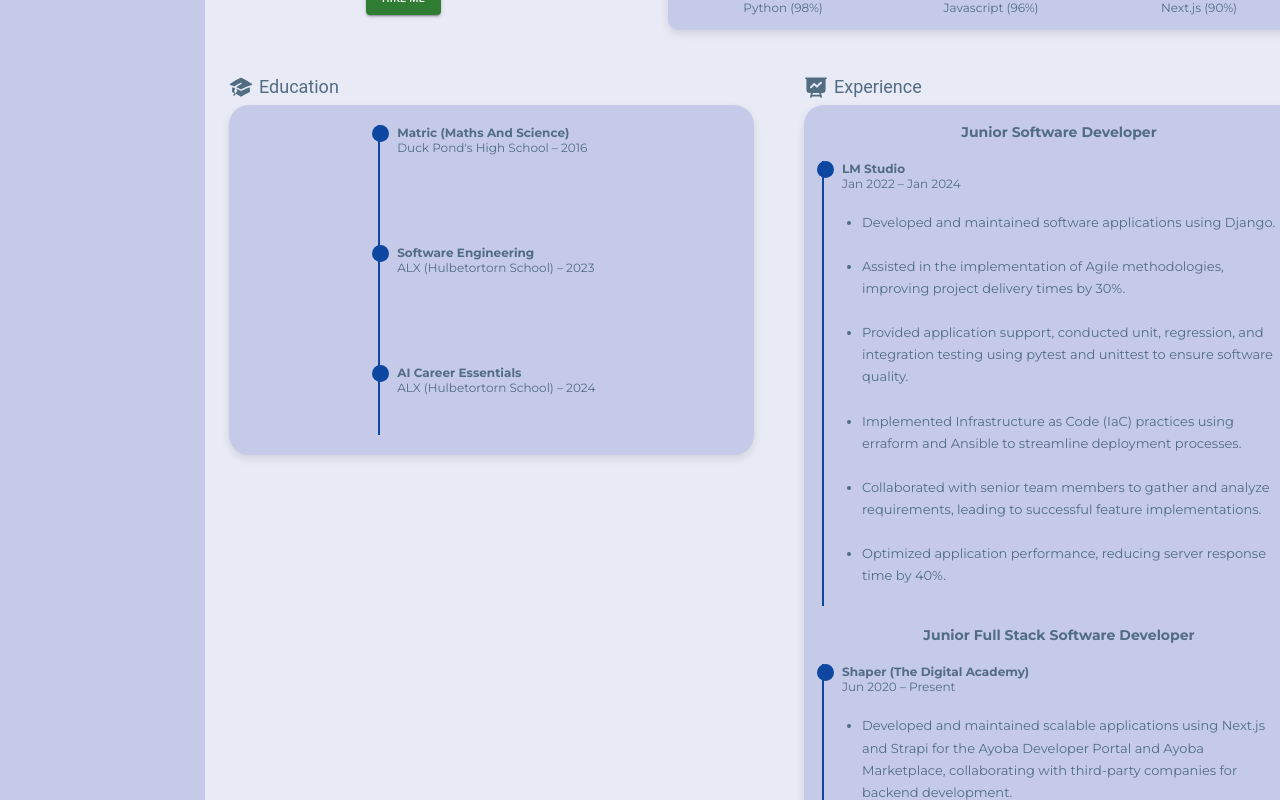
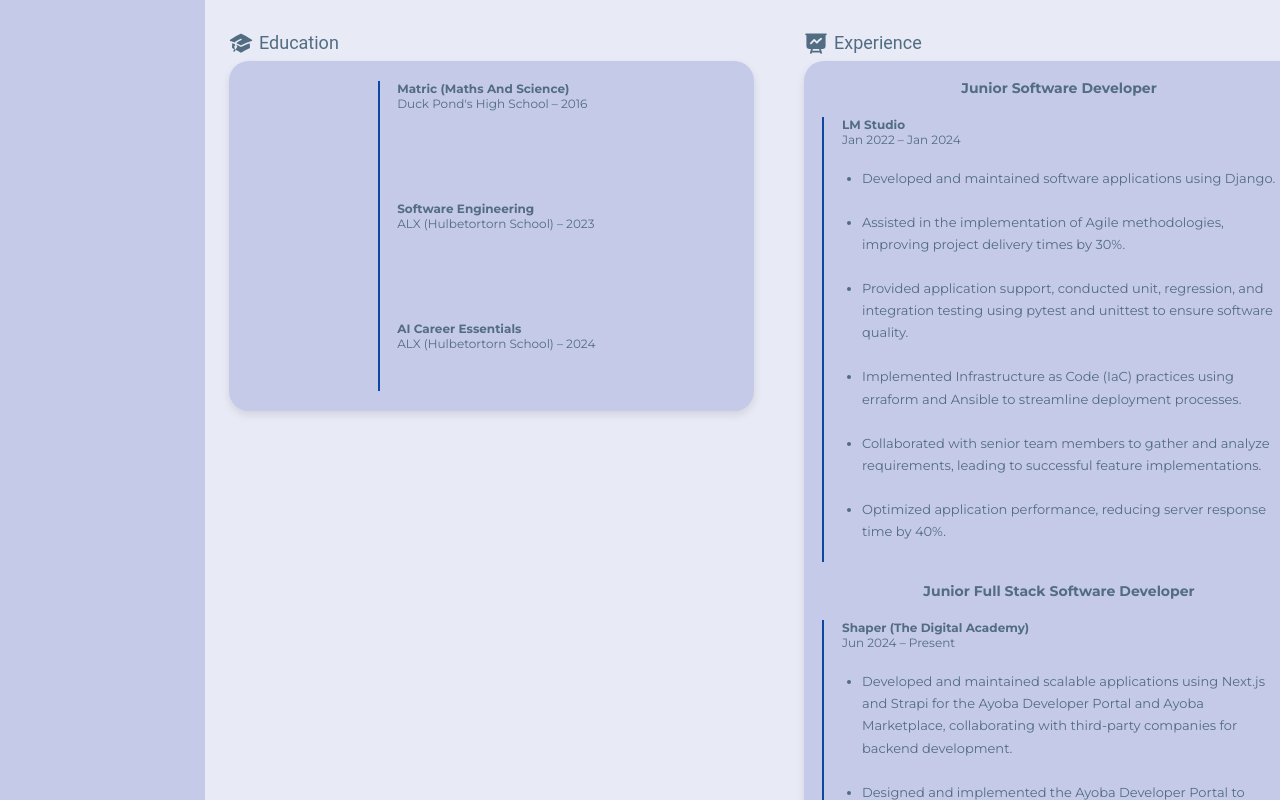
Before and after one commit to Mdlalose4life/Portfolio, a React (Vite) app: page /about in a window 1280 px wide. Shown: the part 440-1240 px from the top of the page. Built offline with nearby package versions, Linux system fonts and the light colour scheme.

Commit message:
Edit the ui

```diff
--- a/src/components/About.jsx
+++ b/src/components/About.jsx
@@ -12,7 +12,7 @@ import { HiAcademicCap } from "react-icons/hi2";
 const About_me = [
   {
     AboutMeName: 'Sbusiso Mdlalose',
-    description: 'I am a skilled Software Engineer driven by innovation and a commitment to excellence. With a strong foundation in software development from ALX Academy and hands-on experience at LM Studios, I specialize in designing and optimizing operational systems to streamline processes and exceed client expectations. My proficiency spans Python, JavaScript, SQL, and NoSQL databases, enabling me to tackle complex challenges with precision and creativity. '
+    description: 'Full Stack developer skilled in React, building sleek, scalable, and user-focused web interfaces with reusable components and modern design principles.'
   }
 ];
 
@@ -134,17 +134,14 @@ const About = () => {
               <div className='vertical-line'>
                 <div className='Education--content'>
                   <div className='Matric--controler'>
-                    <div className='circle'></div>
                     <div> <h4>Matric (Maths And Science)</h4> </div>
                     <time dateTime="2016/12/1"> Duck Pond's High School &ndash; 2016 </time>
                   </div>
                   <div className='Soft--controller'>
-                    <div className='circle'></div>
                     <div> <h4>Software Engineering</h4> </div>
                     <time dateTime="2016/12/1"> ALX (Hulbetortorn School) &ndash; 2023 </time>
                   </div>
                   <div className='AI--controller'>
-                    <div className='circle'></div>
                     <div> <h4>AI Career Essentials</h4> </div>
                     <time dateTime="2016/12/1">ALX (Hulbetortorn School) &ndash; 2024 </time>
                   </div>
@@ -167,7 +164,6 @@ const About = () => {
                 <div className='content'>
                   <div className='componany-name--and--date--controller'>
                     <div className='company--name'>
-                        <div className='circle'></div>
                         <div> <h4>LM Studio</h4></div>
                     </div>
                     <time dateTime="2022/08/16" className='exp--date'>Jan 2022 &ndash; Jan 2024</time>
@@ -207,10 +203,9 @@ const About = () => {
                 <div className='content'>
                   <div className='componany-name--and--date--controller'>
                     <div className='company--name'>
-                        <div className='circle'></div>
                         <div> <h4>Shaper (The Digital Academy)</h4></div>
                     </div>
-                    <time dateTime="2022/08/16" className='exp--date'>Jun 2020  &ndash; Present</time>
+                    <time dateTime="2022/08/16" className='exp--date'>Jun 2024  &ndash; Present</time>
                     <div className='description--controller'>
                       <ul>
                         <li> Developed and maintained scalable applications using Next.js and Strapi
@@ -248,5 +243,4 @@ const About = () => {
     </div>
   );
 };
-
 export default About;
--- a/src/styles/About.css
+++ b/src/styles/About.css
@@ -12,6 +12,7 @@
   flex-direction: column;
   gap: 20px;
   margin-top: 20px;
+  width: fit-content;
 }
 
 .about--me--card {
@@ -22,7 +23,6 @@
   line-height: 1.7;
   font-size: small;
   margin-bottom: 20px;
-  width: 98%;
 }
 
 .about--me--card > hr {
@@ -34,7 +34,7 @@
   flex-direction: row;
   gap: 90px;
   margin-bottom: 20px;
-  width: 100%;
+  width: fit-content;
 }
 
 .cards--and--button--controler {
@@ -196,12 +196,15 @@
   height: 17px;
   background-color: #0D47A1;
   border-radius: 50%;
-  margin-left: -1.96%;
-  position: absolute;
+  flex-shrink: 0;
+  margin-right: 16px;
 }
 
 .company--name {
   display: flex;
+  flex-direction: row;
+  gap: 10px;
+
 }
 
 .experience--title {
```
